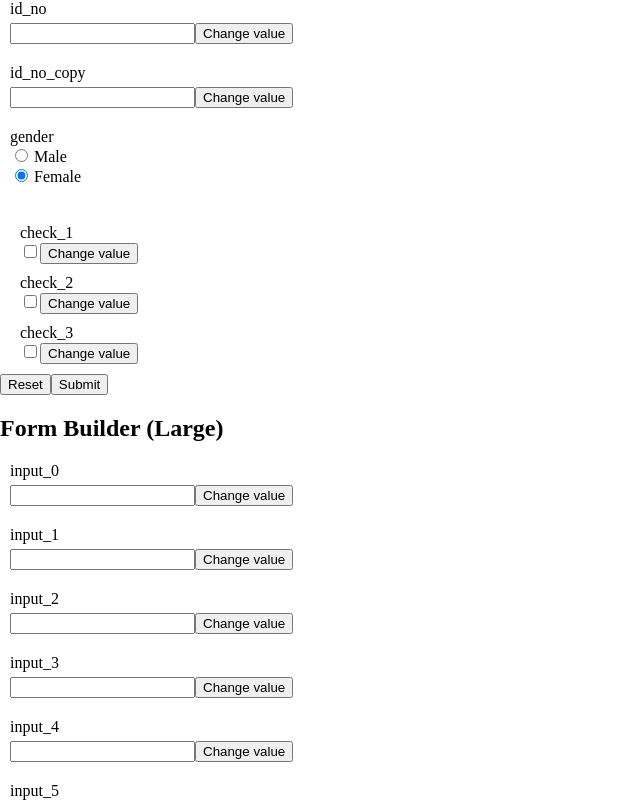
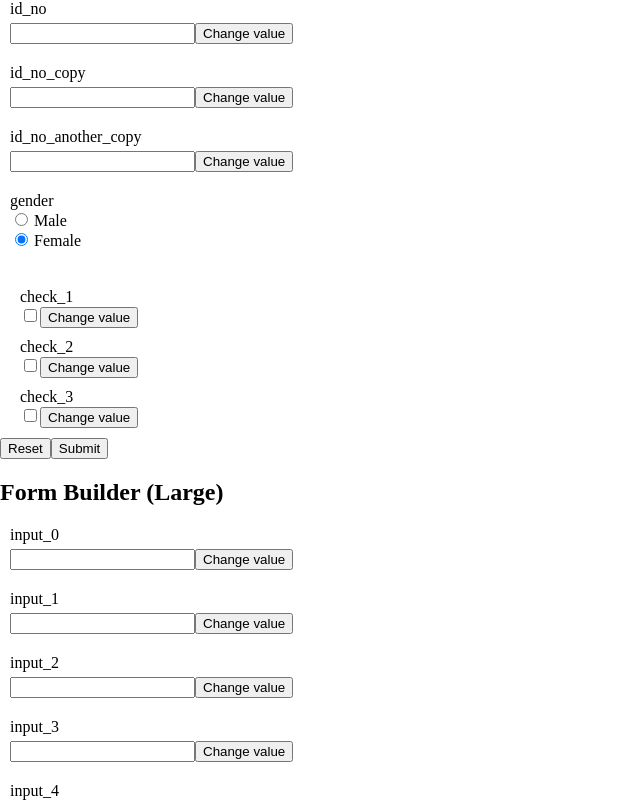
Before and after one commit to geekyme/demo-react-hooks, a Next.js app: page / in a window 1280 px wide. Shown: the part 1378-2180 px from the top of the page, without its empty margins (0-640 px from the left). Built offline with nearby package versions, Linux system fonts and the light colour scheme.

Commit message:
Add a case for recursive out relations

```diff
--- a/components/FormBuilder/formConfig.js
+++ b/components/FormBuilder/formConfig.js
@@ -54,6 +54,9 @@ graph
       return null;
     }
     return <FormInput ref={ref} {...injectedProps} validate={validate} />;
+  })
+  .addNode("id_no_another_copy", (injectedProps, ref) => {
+    return <FormInput ref={ref} {...injectedProps} />;
   })
   .addNode(
     "visa_no",
@@ -145,6 +148,10 @@ graph
   .link("id_no")
   .to("id_no_copy", (value, toNode) => {
     toNode.call("setValue", value);
+  })
+  .link("id_no_copy")
+  .to("id_no_another_copy", (value, toNode) => {
+    toNode.call("setValue", value);
   });
 
 export default graph;
```
